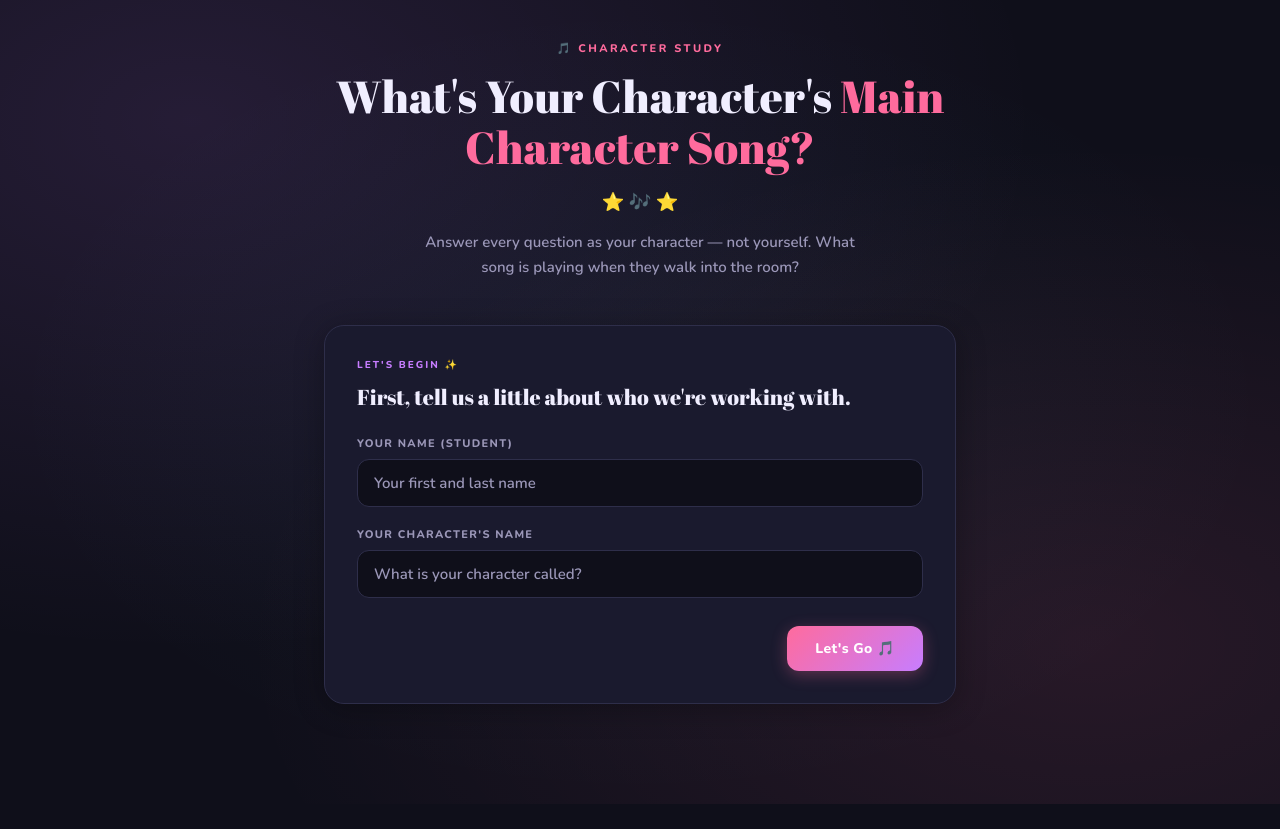
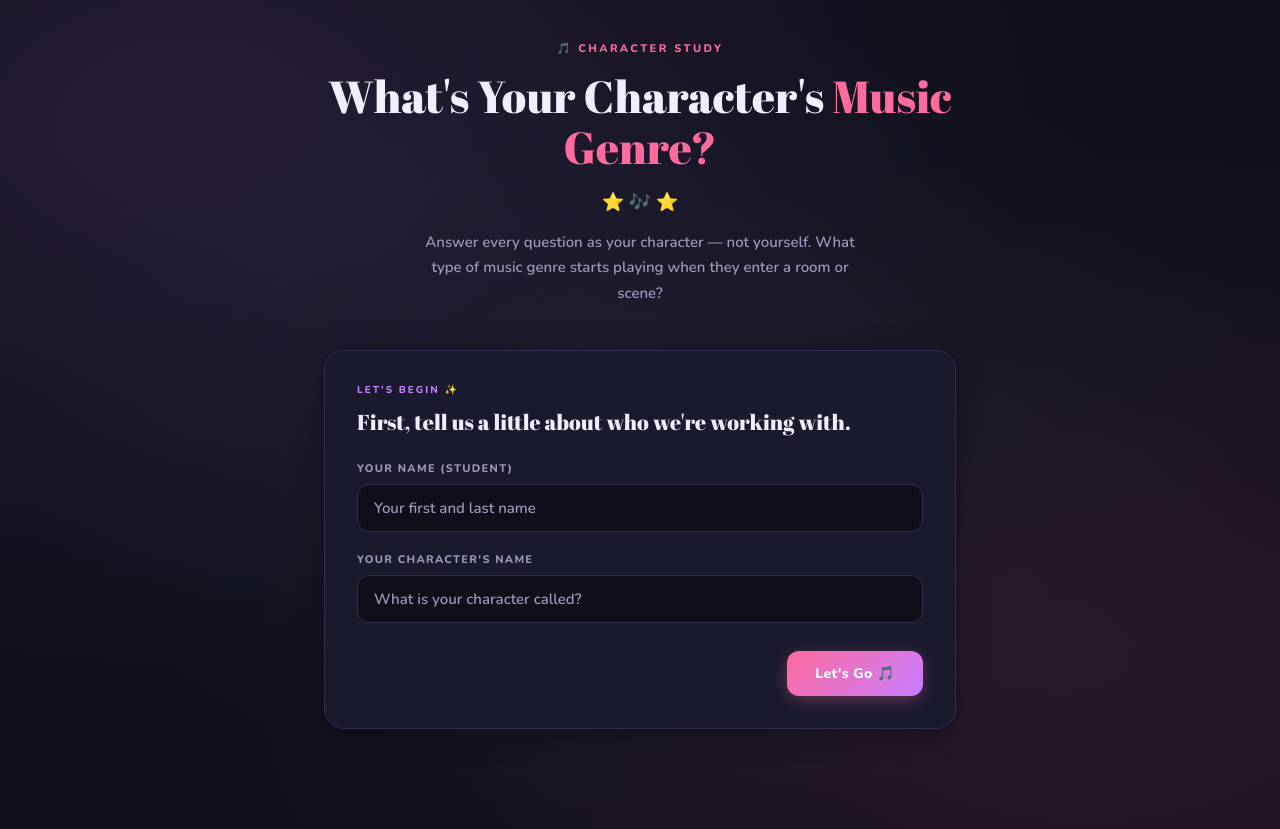
Before and after one commit to Cbreezy1890/MrsBrowns-Character-Quiz, a plain HTML site: page quiz1-main-character-song.html in a window 1280 px wide. Before the commit the page ends 804 px from the top, so only its background shows below. Drawn offline with nearby package versions, Linux system fonts and the light colour scheme.

Commit message:
Update quiz1-main-character-song.html
Updated to "genre" quiz, as its picking character genre rather than song at the moment.

```diff
--- a/quiz1-main-character-song.html
+++ b/quiz1-main-character-song.html
@@ -3,7 +3,7 @@
 <head>
 <meta charset="UTF-8">
 <meta name="viewport" content="width=device-width, initial-scale=1.0">
-<title>What's Your Character's Main Character Song?</title>
+<title>What's Your Character's Music Genre?</title>
 <link href="https://fonts.googleapis.com/css2?family=Abril+Fatface&family=Nunito:wght@400;600;700;800&display=swap" rel="stylesheet">
 <style>
   :root {
@@ -426,9 +426,9 @@
 
   <header class="quiz-header">
     <p class="eyebrow">🎵 Character Study</p>
-    <h1>What's Your Character's <span>Main Character Song?</span></h1>
+    <h1>What's Your Character's <span>Music Genre?</span></h1>
     <div class="star-row">⭐ 🎶 ⭐</div>
-    <p>Answer every question as your character — not yourself. What song is playing when they walk into the room?</p>
+    <p>Answer every question as your character — not yourself. What type of music genre starts playing when they enter a room or scene?</p>
   </header>
 
   <div class="progress-bar-wrap" style="display:none;">
```
